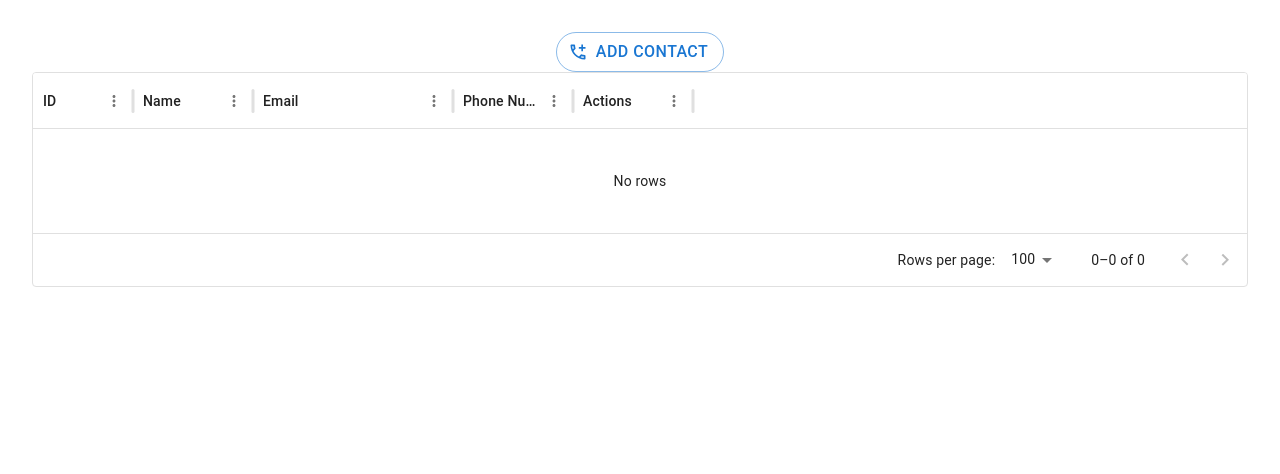
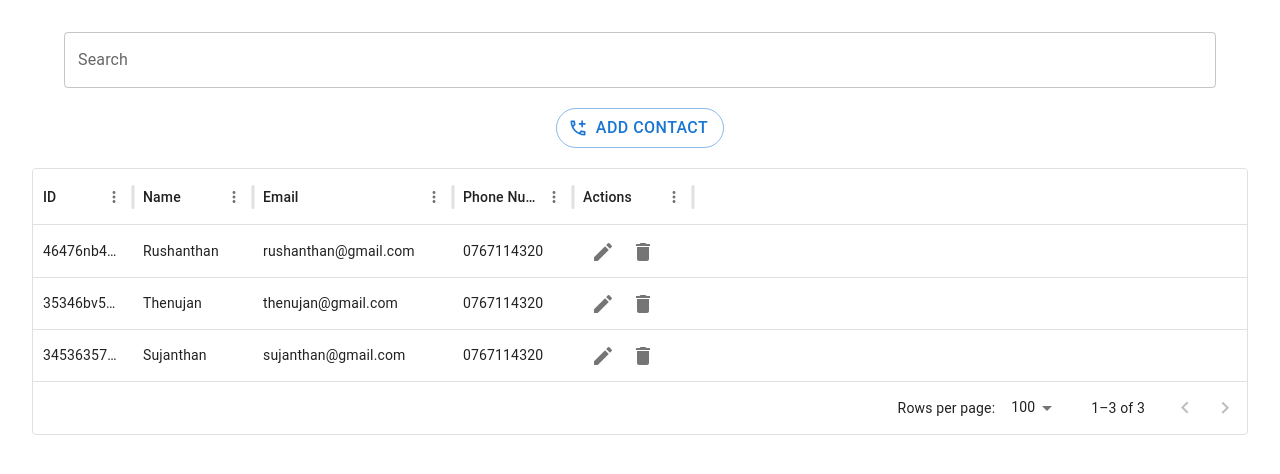
Before and after one commit to RushanthanGunalan/mycontacts-frontend, a React (Vite) app: page / in a window 1280 px wide. Shown: the top 474 px of the page. Built offline with nearby package versions, Linux system fonts and the light colour scheme; no server answers.

Commit message:
Added Filter Function for Dummy Data Need to Implement For Actual Data

```diff
--- a/src/pages/Contacts/ContactsList.tsx
+++ b/src/pages/Contacts/ContactsList.tsx
@@ -2,7 +2,7 @@ import { useEffect, useState } from "react";
 import Popup from "../../components/Popup";
 import ContactForm from "./AddContact";
 import { AddIcCallOutlined, Delete, Edit } from "@mui/icons-material";
-import { Button, Grid, IconButton } from "@mui/material";
+import { Button, Container, Grid, IconButton, TextField } from "@mui/material";
 import { DataGrid, GridColDef } from "@mui/x-data-grid";
 import {
   ContactListJson,
@@ -24,20 +24,27 @@ function ContactsList() {
   const [ContactToDelete, setContactToDelete] = useState<Contacts | null>(null);
   const [ContactToEdit, setContactToEdit] = useState<Contacts | null>(null);
 
+  //
+  const [searchQuery, setSearchQuery] = useState<string>("");
+  const [filteredContacts, setFilteredContacts] = useState<Contacts[]>([]);
+  //
+
+  //
+  useEffect(() => {
+    setFilteredContacts(
+      contacts.filter(
+        (contact) =>
+          contact.name.toLowerCase().includes(searchQuery.toLowerCase()) ||
+          contact.email.toLowerCase().includes(searchQuery.toLowerCase()) ||
+          contact.phone.includes(searchQuery)
+      )
+    );
+  }, [searchQuery, contacts]);
+  //
+
   useEffect(() => {
     getAllContacts();
   }, []);
-
-  // function getAllContacts() {
-  //   ContactListJson()
-  //     .then((response) => {
-  //       setContacts(response.data);
-  //     })
-  //     .catch((error) => {
-  //       console.error("There was an error fetching the contacts:", error);
-  //       // You can also display an error message to the user if needed
-  //     });
-  // }
 
   function getAllContacts() {
     ContactListJson()
@@ -131,29 +138,45 @@ function ContactsList() {
     },
   ];
 
-  // const rows = [
-  //   {
-  //     id: "46476nb473",
-  //     name: "Rushanthan",
-  //     email: "rushanthan@gmail.com",
-  //     phone: "0767114320",
-  //   },
-  //   {
-  //     id: "35346bv535357",
-  //     name: "Thenujan",
-  //     email: "thenujan@gmail.com",
-  //     phone: "0767114320",
-  //   },
-  //   {
-  //     id: "34536357cv3636",
-  //     name: "Sujanthan",
-  //     email: "sujanthan@gmail.com",
-  //     phone: "0767114320",
-  //   },
-  // ];
+  const rows = [
+    {
+      id: "46476nb473",
+      name: "Rushanthan",
+      email: "rushanthan@gmail.com",
+      phone: "0767114320",
+    },
+    {
+      id: "35346bv535357",
+      name: "Thenujan",
+      email: "thenujan@gmail.com",
+      phone: "0767114320",
+    },
+    {
+      id: "34536357cv3636",
+      name: "Sujanthan",
+      email: "sujanthan@gmail.com",
+      phone: "0767114320",
+    },
+  ];
+
+  //
+  useEffect(() => {
+    setContacts(rows); // Initialize contacts with dummy data
+  }, []);
+  //
 
   return (
     <>
+      {/* //Container and Text Field */}
+      <Container style={{ marginBottom: "20px" }}>
+        <TextField
+          label="Search"
+          variant="outlined"
+          fullWidth
+          value={searchQuery}
+          onChange={(e) => setSearchQuery(e.target.value)}
+          style={{ marginBottom: "20px" }}
+        />
         <Button
           variant={"outlined"}
           startIcon={<AddIcCallOutlined />}
@@ -162,9 +185,12 @@ function ContactsList() {
         >
           Add Contact
         </Button>
+      </Container>
+      {/* // */}
       <DataGrid
         columns={columns}
-        rows={contacts}
+        // rows={contacts}//Uncomment when dealing with actual data
+        rows={filteredContacts}
         getRowId={(row) => row.id}
         autoHeight
         disableRowSelectionOnClick
```
Lines whose indentation alone changed are shown as unchanged.
